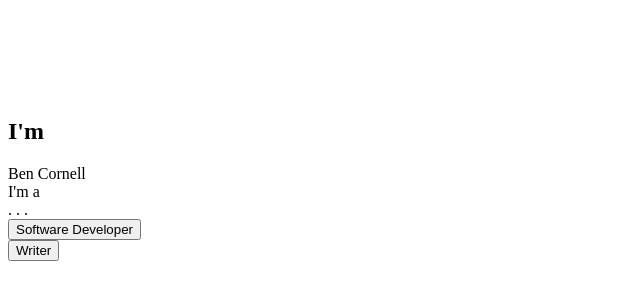
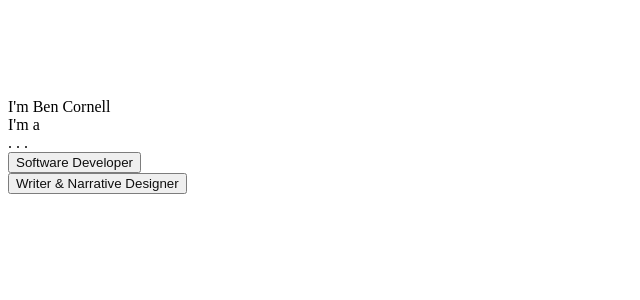
Before and after one commit to bencornell4/Portfolio, a React app in the folder myreactapp/: page / in a window 1280 px wide. Shown: the part 382-682 px from the top of the page, without its empty margins (0-640 px from the left). Built offline with nearby package versions, Linux system fonts and the light colour scheme; the HTML template or start-up script is replaced by a standard one.

Commit message:
buttons fade away

```diff
--- a/myreactapp/src/pages/Home.tsx
+++ b/myreactapp/src/pages/Home.tsx
@@ -1,37 +1,46 @@
 import React, {useState, useEffect} from "react";
 import Typewriter from "../components/Typewriter";
 import FadeIn from "../components/FadeIn";
-import Delau from "../components/Delay";
 import Delay from "../components/Delay";
 
 const Home: React.FC = () => {
     const [choiceJob, setChoiceJob] = useState<string>(". . .");
+    const [choiceMade, setChoiceMade] = useState<boolean>(false);
     const gradientText = "bg-gradient-to-tr from-blue-800 to-indigo-500 text-transparent bg-clip-text";
 
     const handleButtonClick = (event: React.MouseEvent<HTMLButtonElement>) => {
         const choice = event.currentTarget.textContent;
         setChoiceJob(choice || ". . .");
+        setChoiceMade(true);
     };
 
     return (
         <div>
             <div className="flex items-center h-screen">
                 <div className=" min-w-[11rem] mx-auto text-2xl font-bold">
-                    <FadeIn className="mt-8 inline-flex" duration={2} delay={10}><h2>I'm&nbsp;</h2></FadeIn>
+                    <Typewriter className="mt-8 inline-flex" delay={10}>I'm&nbsp;</Typewriter>
                     <Typewriter className={"inline-flex " + gradientText} delay={14}>Ben Cornell</Typewriter>
                     <div>
-                        <Typewriter className="inline-flex" delay={26}>I'm a&nbsp;</Typewriter>
-                        <Delay className="inline-flex" duration={34}>
+                        <Typewriter className="inline-flex" delay={30}>I'm a&nbsp;</Typewriter>
+                        <Delay className="inline-flex" duration={38}>
                             <Typewriter key={choiceJob} className={gradientText}>{choiceJob}</Typewriter>
                         </Delay>
                     </div>
-                    <FadeIn className="mt-10" delay={34}>
+                    <FadeIn className="mt-10" delay={42}>
                         <div className="text-center">
                             <div>
-                                <button onClick={(e) => handleButtonClick(e)} className="text-base border-2 p-2 rounded-lg">Software Developer</button>
+                                <button onClick={(e) => handleButtonClick(e)} className={`text-base border-2 p-2 rounded-lg transition-opacity duration-500 ${
+                                    choiceMade ? "opacity-0 pointer-events-none" : "opacity-100"
+                                }`}>
+                                    Software Developer
+                                </button>
                             </div>
                             <div className="mt-4">
-                                <button onClick={(e) => handleButtonClick(e)} className="text-base border-2 p-2 rounded-lg">Writer</button>
+                                <button onClick={(e) => handleButtonClick(e)} className={`text-base border-2 p-2 rounded-lg transition-opacity duration-500 ${
+                                    choiceMade ? "opacity-0 pointer-events-none" : "opacity-100"
+                                }`}>
+                                    Writer & Narrative Designer
+                                </button>
                             </div>
                         </div>
                     </FadeIn>
```
